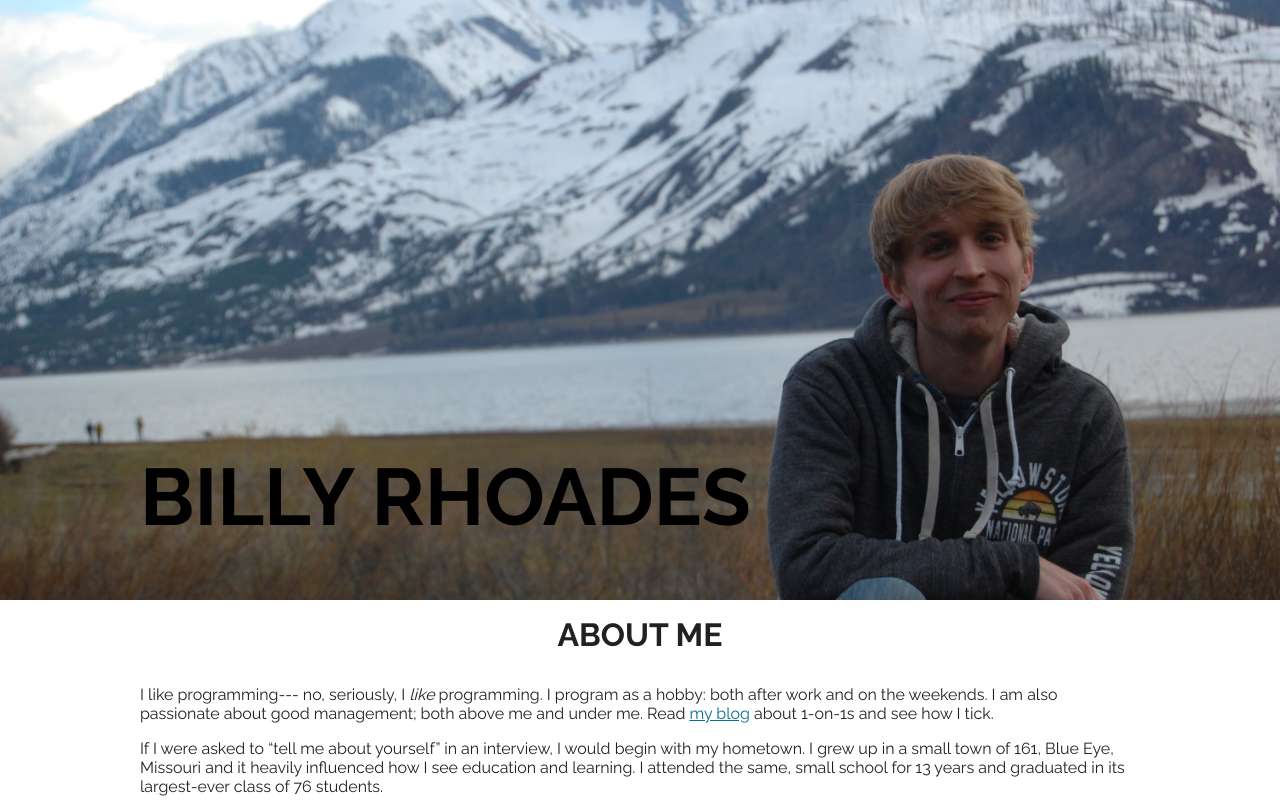
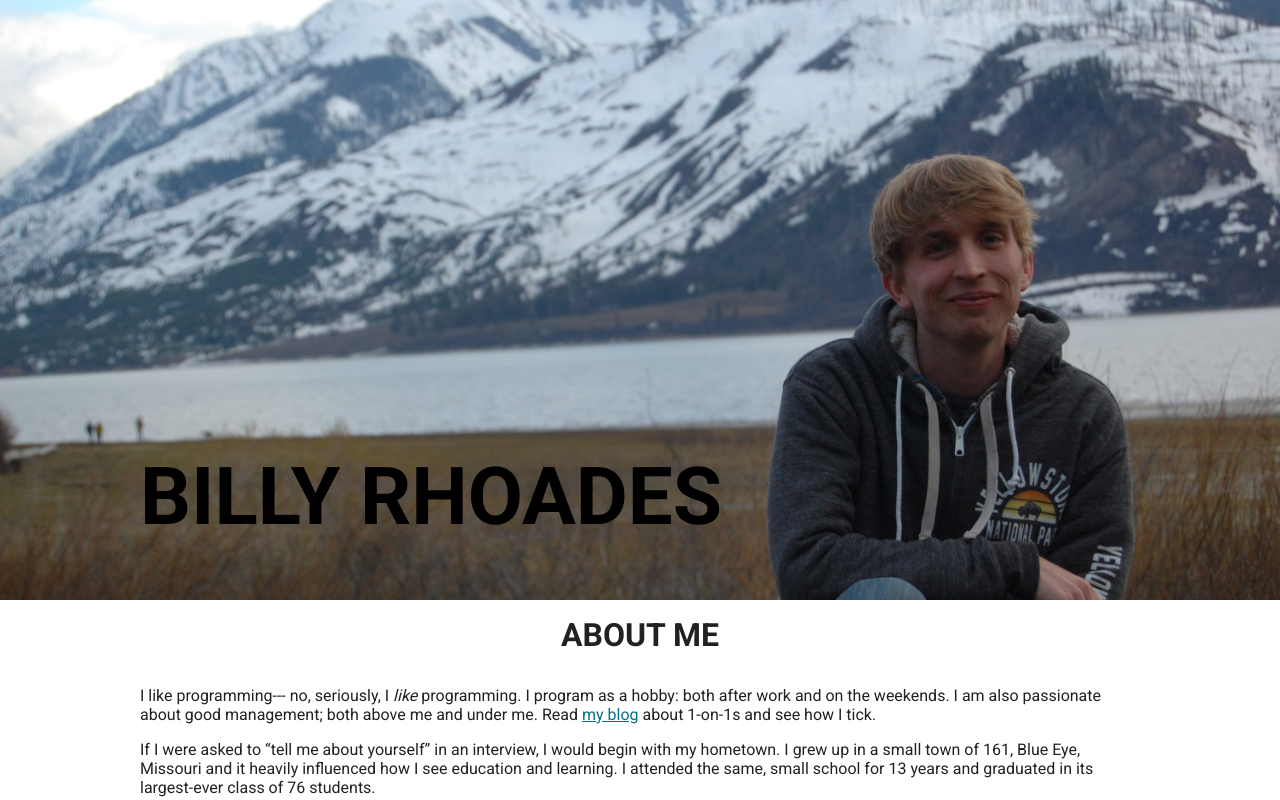
Before and after one commit to brhoades/brod.es, a React app: page / in a window 1280 px wide. Shown: the top 800 px of the page. Built offline with nearby package versions, Linux system fonts and the light colour scheme.

Commit message:
Switched font to roboto, removed favicon

```diff
--- a/src/assets/less/layout.less
+++ b/src/assets/less/layout.less
@@ -1,7 +1,7 @@
 @import 'variables';
 
 body {
-    font-family: 'Raleway', sans-serif;
+    font-family: 'Roboto', sans-serif;
     color: @text-color;
     padding: 0;
     margin: 0 auto;
```
Also changed, not shown: src/index.ejs.
